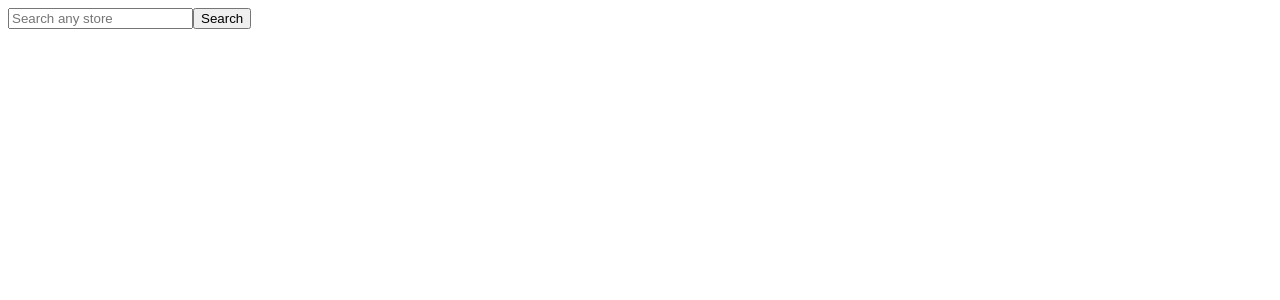
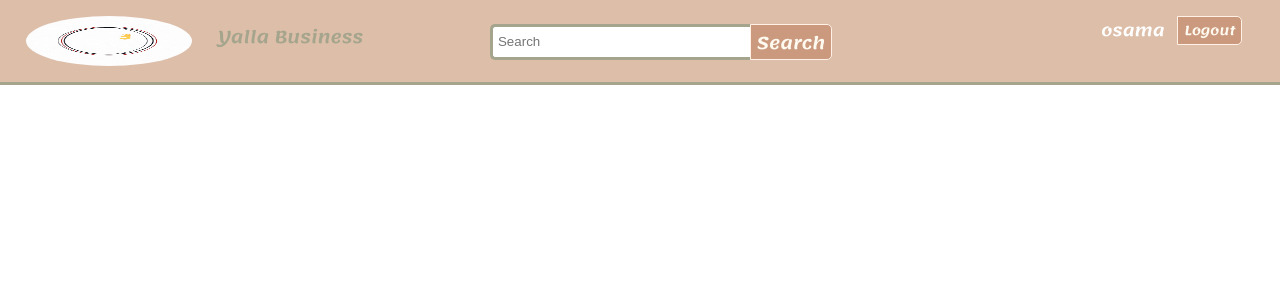
Before and after one commit to The-Multi-Millionaires/Yalla_Business, a Next.js app: page /homepage in a window 1280 px wide. Shown: the top 300 px of the page. Built offline with nearby package versions, Linux system fonts and the light colour scheme.

Commit message:
adding nav bar

```diff
--- /dev/null
+++ b/components/Header.js
@@ -0,0 +1,38 @@
+import Link from 'next/link'
+import React, { Component, useState } from 'react'
+import { useRouter } from 'next/router'
+import Login from '../components/Login'
+// import '../styles/header.css'
+
+
+export default function Header(props){
+  const router = useRouter();
+
+//   let name = window.localStorage.getItem('name');
+//   console.log(name);
+
+  const handleSubmit = (e) => {
+    e.preventDefault()
+    let toSearch = e.target.searching.value;
+    router.push('search/[id].js',`search/${toSearch}`)
+  }
+
+
+  return(
+    <>
+      <nav id="navvv">
+      <img className="imggg" src="/logo.gif" alt="my image" />
+      <h1 className="h111">Yalla Business </h1>
+      <form onSubmit={handleSubmit} >
+          <div className="wrap">
+          <div className="search">
+          <input type="text" name='search' id="searching" placeholder='Search' className="searchTerm"/> <button type="submit" className="searchButton">Search </button>
+        </div>
+        </div>
+          {/* <button className='button' type="submit" >Search </button> */}
+      </form>
+      <h2 className="h222">osama </h2>
+      <button type="submit" className="LogoutButton">Logout</button>
+      </nav>
+    </>
+)}
--- a/pages/_app.js
+++ b/pages/_app.js
@@ -4,6 +4,8 @@
 // import '../styles/about.css'
 import '../styles/storeProfile.css'
 import '../styles/searchResults.css'
+import '../styles/header.css'
+import '../styles/base.css'
 
 
 
--- a/pages/homepage.js
+++ b/pages/homepage.js
@@ -3,6 +3,8 @@ import Link from 'next/link'
 import React, { Component, useState } from 'react'
 import { useRouter } from 'next/router'
 import Login from '../components/Login'
+// import '../styles/header.css'
+import Header from '../components/Header'
 
 
 export default function Home(props){
@@ -11,19 +13,20 @@ export default function Home(props){
   let name = window.localStorage.getItem('name');
   console.log(name);
 
-  const handleSubmit = (e) => {
-    e.preventDefault()
-    let toSearch = e.target.searching.value;
-    router.push('search/[id].js',`search/${toSearch}`)
-  }
+  // const handleSubmit = (e) => {
+  //   e.preventDefault()
+  //   let toSearch = e.target.searching.value;
+  //   router.push('search/[id].js',`search/${toSearch}`)
+  // }
 
 
 
   return(
     <>
-      <form onSubmit={handleSubmit} >
+      <Header />
+      {/* <form onSubmit={handleSubmit} >
           <input type="text" name='search' placeholder='Search any store' id='searching'/>
           <button className='button' type="submit" >Search </button>
-      </form>
+      </form> */}
     </>
 )}
--- /dev/null
+++ b/styles/base.css
@@ -0,0 +1,47 @@
+/* http://meyerweb.com/eric/tools/css/reset/
+   v2.0 | 20110126
+   License: none (public domain)
+*/
+html, body, div, span, applet, object, iframe,
+h1, h2, h3, h4, h5, h6, p, blockquote, pre,
+a, abbr, acronym, address, big, cite, code,
+del, dfn, em, img, ins, kbd, q, s, samp,
+small, strike, strong, sub, sup, tt, var,
+b, u, i, center,
+dl, dt, dd, ol, ul, li,
+fieldset, form, label, legend,
+table, caption, tbody, tfoot, thead, tr, th, td,
+article, aside, canvas, details, embed,
+figure, figcaption, footer, header, hgroup,
+menu, nav, output, ruby, section, summary,
+time, mark, audio, video {
+    margin: 0;
+    padding: 0;
+    border: 0;
+    font-size: 100%;
+    font: inherit;
+    vertical-align: baseline;
+}
+/* HTML5 display-role reset for older browsers */
+article, aside, details, figcaption, figure,
+footer, header, hgroup, menu, nav, section {
+    display: block;
+}
+body {
+    line-height: 1;
+}
+ol, ul {
+    list-style: none;
+}
+blockquote, q {
+    quotes: none;
+}
+blockquote:before, blockquote:after,
+q:before, q:after {
+    content: '';
+    content: none;
+}
+table {
+    border-collapse: collapse;
+    border-spacing: 0;
+}
--- /dev/null
+++ b/styles/header.css
@@ -0,0 +1,143 @@
+@import url(https://fonts.googleapis.com/css?family=Open+Sans);
+@import url('https://fonts.googleapis.com/css2?family=Krona+One&display=swap');
+@import url('https://fonts.googleapis.com/css2?family=Pacifico&display=swap');
+@import url('https://fonts.googleapis.com/css2?family=Pacifico&display=swap');
+@import url('https://fonts.googleapis.com/css2?family=Lemonada:wght@600&family=Pacifico&display=swap');
+
+/* body{
+    background: #f2f2f2;
+    font-family: 'Open Sans', sans-serif;
+  } */
+
+/* #searching{
+    color: red;
+    background-color: black;
+
+}
+form{
+    margin-left: 40%;
+    margin-top: 3%;
+
+
+} */
+
+
+body{
+  /* background: #f2f2f2; */
+  font-family: 'Open Sans', sans-serif;
+}
+
+.search {
+  width: 100%;
+  position: relative;
+  display: flex;
+}
+
+.searchTerm {
+  width: 100%;
+  border: 3px solid #A5A58D;
+  border-right: none;
+  padding: 5px;
+  height: 20px;
+  border-radius: 5px 0 0 5px;
+  outline: none;
+  color: #9DBFAF;
+}
+
+.searchTerm:focus{
+  color: #00B4CC;
+}
+
+.searchButton {
+    width: 95px;
+    height: 36px;
+    border: 1px solid #FFF1E6;
+    /* background: ; */
+    text-align: center;
+    border-radius: 0 5px 5px 0;
+    cursor: pointer;
+    font-size: 17px;
+    background-color: #CB997E;
+    color: floralwhite;
+    font-family: 'Lemonada', cursive;
+  }
+
+  /*Resize the wrap to see the search bar change!*/
+  .wrap {
+    width: 120%;
+    position: inherit;
+    /* top: 56%; */
+    /* left: 53%; */
+    -webkit-transform: translate(-50%, -50%);
+    transform: translate(-50%, -50%);
+    margin-top: 9%;
+    margin-left: 100%;
+}
+
+
+  #navvv{
+      background-color: #DDBEA9;
+      padding: 1em 0;
+      /* color: rgba(#efefef, 0.3); */
+      /* background-color: bisque; */
+      height: 50px;
+      display: flex;
+      border-bottom: 3px solid #A5A58D;
+
+
+  }
+
+  .imggg {
+    block-size: 50px;
+    width: 13%;
+    border-radius: 50%;
+    margin-left: 2%;
+}
+
+
+.h111 {
+    color: black;
+    /* padding-left: 4%; */
+    padding-top: -1%;
+    font-size: 17px;
+
+    /* height: 162%; */
+    margin-left: 2%;
+    margin-top: -9%;
+    /* font-family: 'Krona One', sans-serif; */
+    padding: 10% 1% 0% 0%;
+    /* font-family: 'Pacifico', cursive; */
+    font-family: 'Lemonada', cursive;
+    font-weight: 100;
+    color: #A5A58D;
+
+}
+
+.LogoutButton{
+    width: 65px;
+    height: 29px;
+    border: 1px solid #FFF1E6;
+    text-align: center;
+    border-radius: 0 5px 5px 0;
+    cursor: pointer;
+    font-size: 13px;
+    background-color: #CB997E;
+    color: floralwhite;
+    font-family: 'Lemonada', cursive;
+    margin-left: 0%;
+
+
+}
+
+.h222{
+    color: black;
+    font-size: 16px;
+    margin-left: 2%;
+    margin-top: -9%;
+    padding: 9.5% 1% 0% 0%;
+    font-family: 'Lemonada', cursive;
+    font-weight: 100;
+    color: white;
+    margin-left: 440px;
+
+}
```
Also changed, not shown: public/logo.gif (added), 1 other file (tests, documents, lock files or other folders).
